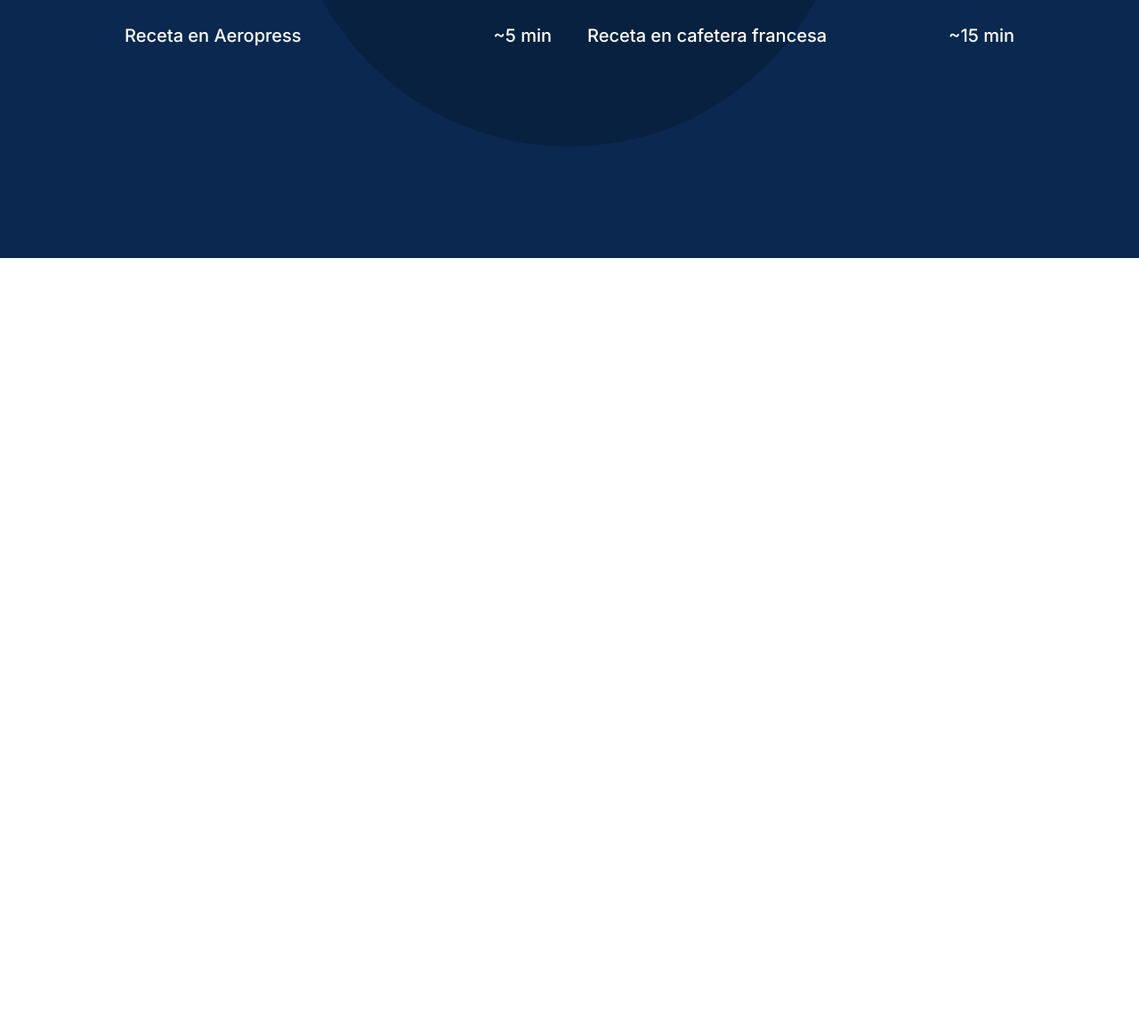
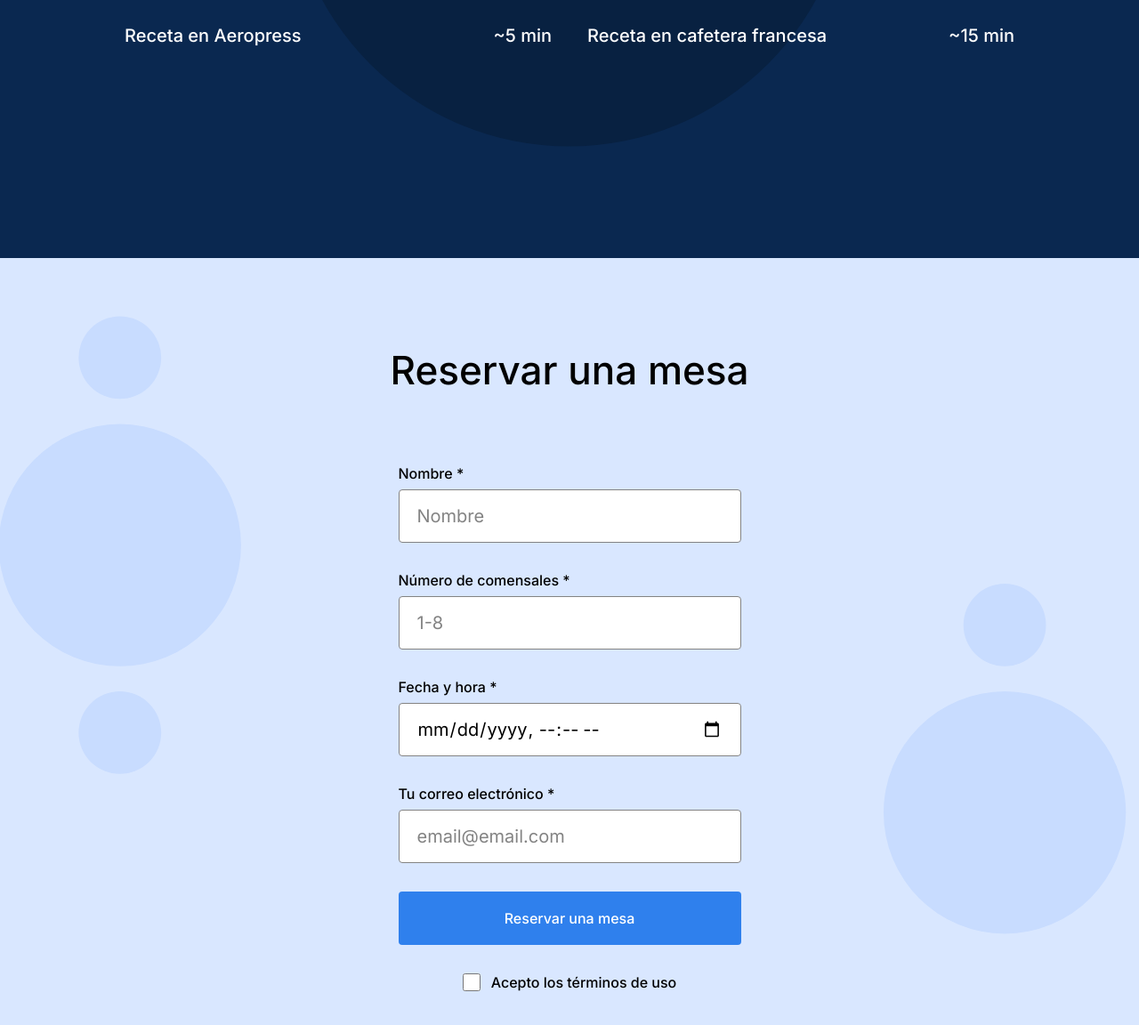
Before and after one commit to David-Reyes-mx/web_project_coffeeshop, a plain HTML site: page index.html in a window 1280 px wide. Shown: the part 1392-2544 px from the top of the page at 89% size. Before the commit the page ends 1682 px from the top, so only its background shows below. Drawn offline with Linux system fonts and the light colour scheme.

Commit message:
Add section reresvatioon/form

```diff
--- a/index.html
+++ b/index.html
@@ -54,8 +54,7 @@
 
         <img
           src="./images/inside_coffee_shop.png"
-          al
-          t="Ilustración de una cafetería"
+          alt="Ilustración de una cafetería"
           class="header__image"
         />
 
@@ -118,7 +117,78 @@
             </div>
           </div>
         </section>
-        <section class="reservation" id="reservation"></section>
+        <section class="reservation" id="reservation">
+          <h2 class="reservation__title">Reservar una mesa</h2>
+
+          <form class="reservation__form form">
+            <fieldset class="form__fieldset">
+              <label class="form__label" for="name"> Nombre * </label>
+
+              <input
+                class="form__input"
+                type="text"
+                id="name"
+                name="name"
+                placeholder="Nombre"
+                required
+              />
+
+              <label class="form__label" for="guests">
+                Número de comensales *
+              </label>
+
+              <input
+                class="form__input"
+                type="number"
+                id="guests"
+                name="guests"
+                min="1"
+                max="8"
+                placeholder="1-8"
+                required
+              />
+
+              <label class="form__label" for="datetime"> Fecha y hora * </label>
+
+              <input
+                class="form__input"
+                type="datetime-local"
+                id="datetime"
+                name="datetime"
+                required
+              />
+
+              <label class="form__label" for="email">
+                Tu correo electrónico *
+              </label>
+
+              <input
+                class="form__input"
+                type="email"
+                id="email"
+                name="email"
+                placeholder="email@email.com"
+                required
+              />
+
+              <button class="form__button" type="submit">
+                Reservar una mesa
+              </button>
+
+              <label class="form__label form__label_checkbox" for="terms">
+                <input
+                  class="form__checkbox"
+                  type="checkbox"
+                  id="terms"
+                  name="terms"
+                  required
+                />
+
+                Acepto los términos de uso
+              </label>
+            </fieldset>
+          </form>
+        </section>
       </main>
       <footer class="footer"></footer>
     </div>
--- a/pages/index.css
+++ b/pages/index.css
@@ -50,11 +50,6 @@
   font-weight: 500;
 }
 
-.header__content {
-  display: flex;
-  justify-content: space-between;
-}
-
 .header__title {
   max-width: 709px;
   margin: 183px 0 0;
@@ -65,11 +60,13 @@
   line-height: 72px;
   letter-spacing: -1px;
 }
+
 .header__span-accent {
   display: block;
   font-family: "Noto Serif", "Times New Roman", serif;
   font-style: italic;
   font-size: 58px;
+  font-weight: 400;
   line-height: 72px;
   color: #2f80ed;
 }
@@ -159,3 +156,95 @@
   font-weight: 500;
   line-height: 30px;
 }
+
+.reservation {
+  background-color: #d9e7ff;
+  background-image: url("../images/background_reservation.svg");
+  background-position: center;
+  background-repeat: no-repeat;
+  background-size: cover;
+  padding: 100px 0 120px;
+  display: flex;
+  flex-direction: column;
+  align-items: center;
+}
+
+.reservation__title {
+  margin: 0;
+  font-family: "Inter", Arial, sans-serif;
+  font-size: 44px;
+  font-weight: 500;
+  line-height: 52px;
+  text-align: center;
+}
+
+.reservation__form {
+  margin-top: 80px;
+  width: 100%;
+  max-width: 385px;
+}
+
+.form__fieldset {
+  border: none;
+  padding: 0;
+  margin: 0;
+}
+
+.form__label {
+  display: block;
+  margin-bottom: 8px;
+  font-family: "Inter", Arial, sans-serif;
+  font-size: 16px;
+  font-weight: 500;
+  line-height: 20px;
+}
+
+.form__input {
+  width: 100%;
+  height: 60px;
+  margin-bottom: 32px;
+  padding: 15px 20px;
+  box-sizing: border-box;
+  border: 1px solid #838383;
+  border-radius: 4px;
+  font-family: "Inter", Arial, sans-serif;
+  font-size: 20px;
+  line-height: 30px;
+}
+
+.form__input::placeholder {
+  color: #838383;
+}
+
+.form__button {
+  width: 100%;
+  height: 60px;
+  border: none;
+  border-radius: 4px;
+  background-color: #2f80ed;
+  color: #ffffff;
+  font-family: "Inter", Arial, sans-serif;
+  font-size: 16px;
+  font-weight: 500;
+  line-height: 20px;
+  cursor: pointer;
+  transition: opacity 0.3s ease;
+}
+
+.form__button:hover {
+  opacity: 0.7;
+}
+
+.form__label_checkbox {
+  display: flex;
+  align-items: center;
+  justify-content: center;
+  gap: 12px;
+  margin-top: 32px;
+}
+
+.form__checkbox {
+  width: 20px;
+  height: 20px;
+  margin: 0;
+}
```
